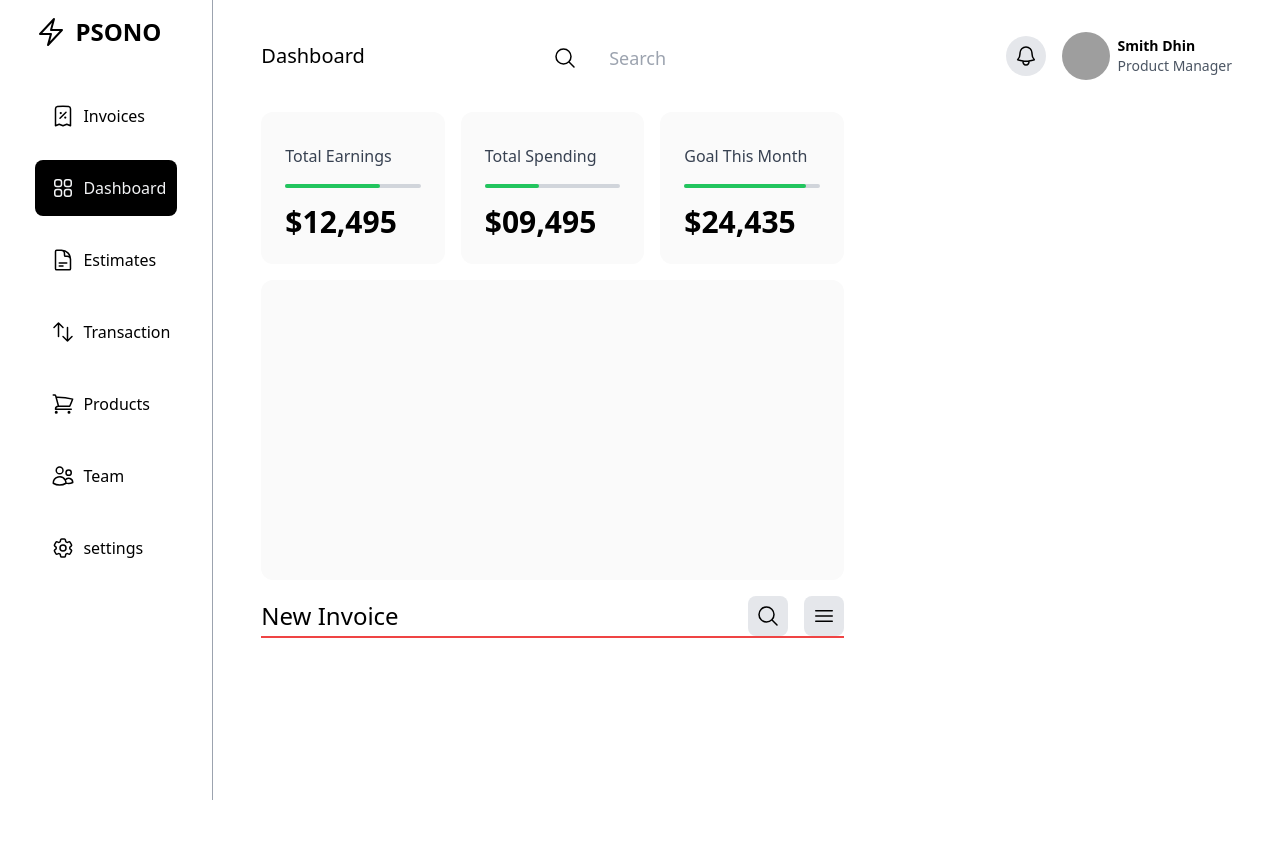
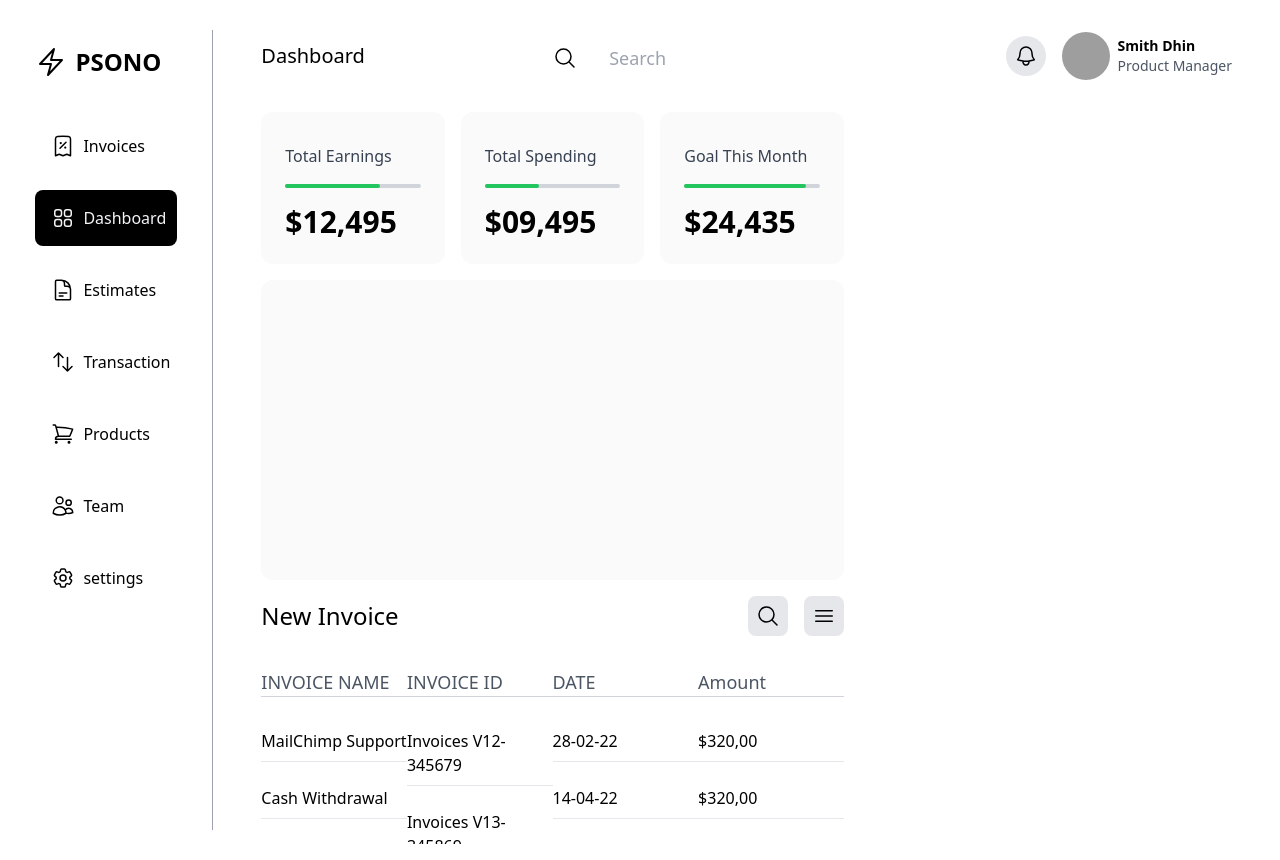
Before and after one commit to HazWahb8080/dashboard_3, a React (Create React App) app: page / in a window 1280 px wide. Before the commit the page ends 800 px from the top, so only its background shows below. Built offline with nearby package versions, Linux system fonts and the light colour scheme; grey boxes are pictures that could not be loaded.

Commit message:
invoices section

```diff
--- a/package.json
+++ b/package.json
@@ -13,6 +13,7 @@
     "react-redux": "^8.0.4",
     "react-router-dom": "^6.4.1",
     "react-scripts": "5.0.1",
+    "tailwind-scrollbar-hide": "^1.1.7",
     "web-vitals": "^2.1.4"
   },
   "scripts": {
--- a/src/components/dash/Dash.jsx
+++ b/src/components/dash/Dash.jsx
@@ -1,6 +1,6 @@
 import { Bars3Icon, MagnifyingGlassIcon } from "@heroicons/react/24/outline";
 import React from "react";
-import { analyticsBlocks } from "../../utils/db";
+import { analyticsBlocks, invoicesSection } from "../../utils/db";
 import PageContent from "../PageContent";
 
 function Dash() {
@@ -19,7 +19,7 @@ function Dash() {
           <div className=" rounded-xl bg-[#FAFAFA] py-4 px-4 items-center justify-center flex w-full h-[300px]"></div>
           {/* Invoices section */}
           <div className=" w-full py-4 col-span-2 flex justify-center items-center flex-col">
-            <div className="flex justify-between items-center w-full">
+            <div className="flex justify-between items-center w-full mb-2">
               <h1 className="text-2xl font-medium w-full"> New Invoice </h1>
               {/* icons */}
               <span className="w-full items-center justify-end flex space-x-4">
@@ -31,8 +31,22 @@ function Dash() {
                 </span>
               </span>
             </div>
-            <div className="w-full grid grid-cols-4 place-items-start border border-red-500">
-              <h></h>
+            <div className="w-full grid grid-cols-4 place-items-start py-6 h-[200px] overflow-y-scroll scrollbar-hide">
+              {invoicesSection.map((invoice) => (
+                <div
+                  key={invoice.id}
+                  className="w-full items-start justify-start flex flex-col"
+                >
+                  <h1 className="border-b border-gray-300 w-full text-lg text-gray-600 mb-4">
+                    {invoice.title}
+                  </h1>
+                  {invoice.items.map((item) => (
+                    <h2 className="w-full my-2 py-2 border-b border-gray-200" key={item}>
+                      {item}
+                    </h2>
+                  ))}
+                </div>
+              ))}
             </div>
           </div>
         </div>
--- a/src/utils/db.js
+++ b/src/utils/db.js
@@ -83,3 +83,30 @@ export const analyticsBlocks = [
     value: "24,435",
   },
 ];
+
+export const invoicesSection = [
+  {
+    id: 0,
+    title: "INVOICE NAME",
+    items: ["MailChimp Support", "Cash Withdrawal", "Ronald GmbH"],
+  },
+  {
+    id: 1,
+    title: "INVOICE ID",
+    items: [
+      "Invoices V12-345679",
+      "Invoices V13-345869",
+      "Invoices V14-354786",
+    ],
+  },
+  {
+    id: 2,
+    title: "DATE",
+    items: ["28-02-22", "14-04-22", "05-06-22"],
+  },
+  {
+    id: 3,
+    title: "Amount",
+    items: ["$320,00", "$320,00", "$320,00"],
+  },
+];
--- a/tailwind.config.js
+++ b/tailwind.config.js
@@ -1,9 +1,7 @@
 module.exports = {
-  content: [
-    "./src/**/*.{js,jsx,ts,tsx}",
-  ],
+  content: ["./src/**/*.{js,jsx,ts,tsx}"],
   theme: {
     extend: {},
   },
-  plugins: [],
-}
+  plugins: [require("tailwind-scrollbar-hide")],
+};
```
Also changed, not shown: 1 other file (tests, documents, lock files or other folders).
